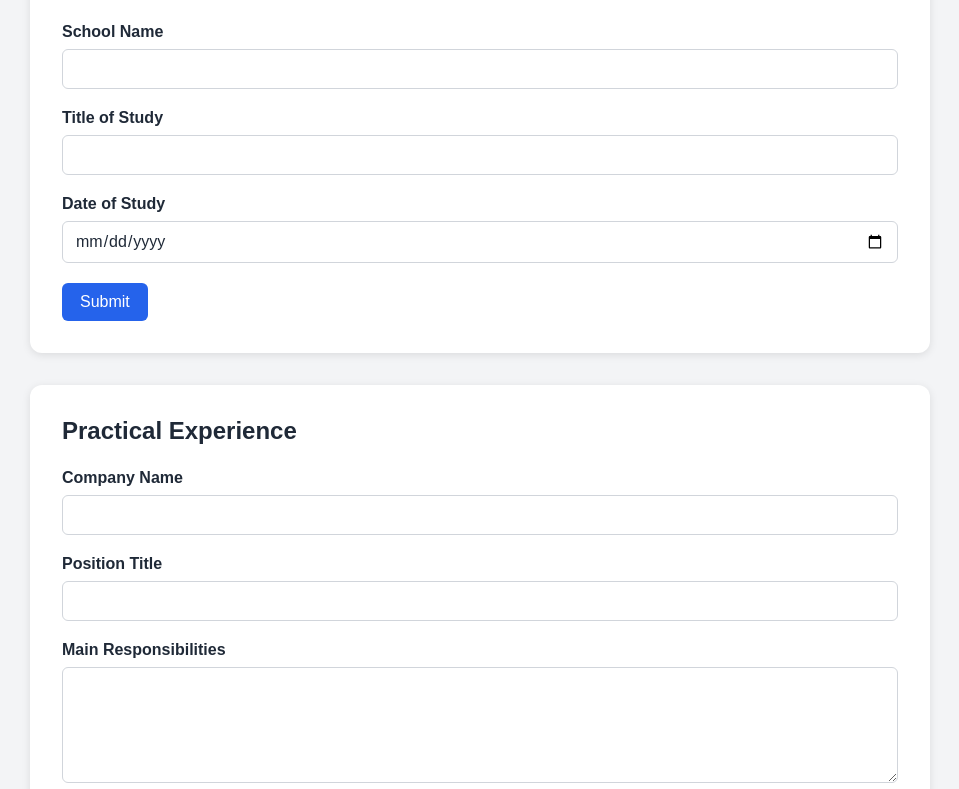
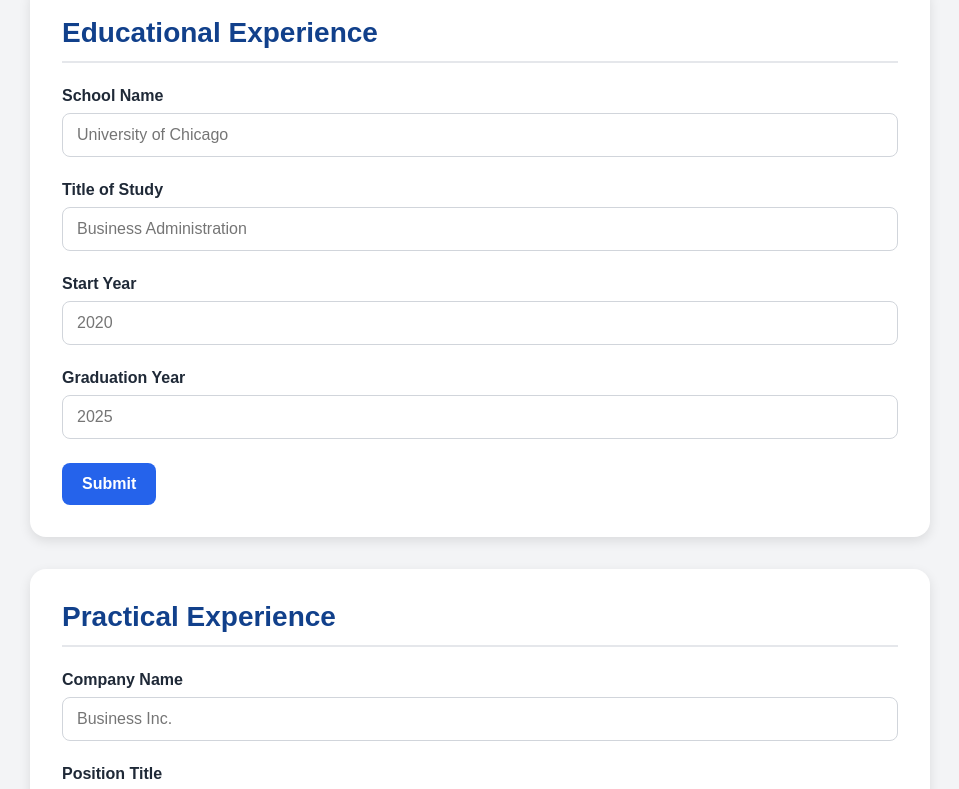
Before and after one commit to Fabz-fp/top_cvApplication, a React (Vite) app: page / in a window 1280 px wide. Shown: the part 684-1473 px from the top of the page, without its empty margins (160-1119 px from the left). Built offline with nearby package versions, Linux system fonts and the light colour scheme.

Commit message:
feat: improve educational section year input fix: improve layout

```diff
--- a/src/components/Education.jsx
+++ b/src/components/Education.jsx
@@ -6,7 +6,8 @@ function Education() {
     const [educationInfo, setEducationInfo] = useState({
         school: '',
         studyTitle: '',
-        studyDate: ''
+        startYear: '',
+        graduationYear: '',
     });
 
     function handleChange(e) {
@@ -39,6 +40,7 @@ function Education() {
                             type='text'
                             id='school'
                             name='school'
+                            placeholder='University of Chicago'
                             value={educationInfo.school}
                             onChange={handleChange}
                         />
@@ -50,18 +52,36 @@ function Education() {
                             type='text'
                             id='studyTitle'
                             name='studyTitle'
+                            placeholder='Business Administration'
                             value={educationInfo.studyTitle}
                             onChange={handleChange}
                         />
                     </div>
 
                     <div>
-                        <label htmlFor='studyDate'>Date of Study</label>
+                        <label htmlFor='startYear'>Start Year</label>
                         <input
-                            type='date'
-                            id='studyDate'
-                            name='studyDate'
-                            value={educationInfo.studyDate}
+                            type='number'
+                            id='startYear'
+                            name='startYear'
+                            placeholder='2020'
+                            min={1950}
+                            max={2026}
+                            value={educationInfo.startYear}
+                            onChange={handleChange}
+                        />
+                    </div>
+
+                    <div>
+                        <label htmlFor='graduationYear'>Graduation Year</label>
+                        <input
+                            type='number'
+                            id='graduationYear'
+                            name='graduationYear'
+                            placeholder='2025'
+                            min={1950}
+                            max={2026}
+                            value={educationInfo.graduationYear}
                             onChange={handleChange}
                         />
                     </div>
@@ -76,22 +96,28 @@ function Education() {
         <section>
             <h2>Educational Experience</h2>
 
-            <p>
-                <strong>School:</strong> {educationInfo.school}
-            </p>
+            <div className='info-group'>
+                <span className='info-label'>School</span>
+                <p>{educationInfo.school}</p>
+            </div>
 
-            <p>
-                <strong>Title of Study:</strong> {educationInfo.studyTitle}
-            </p>
+            <div className='info-group'>
+                <span className='info-label'>Title of Study</span>
+                <p>{educationInfo.studyTitle}</p>
+            </div>
 
-            <p>
-                <strong>Date:</strong> {educationInfo.studyDate}
-            </p>
+            <div className='info-group'>
+                <span className='info-label'>Years Attended</span>
+                <p>
+                    {educationInfo.startYear
+                        ? `${educationInfo.startYear} - ${educationInfo.graduationYear}`
+                        : educationInfo.graduationYear}
+                </p>
+            </div>
 
             <button onClick={handleEdit}>Edit</button>
         </section>
     );
-
 }
 
 export default Education;
--- a/src/components/Experience.jsx
+++ b/src/components/Experience.jsx
@@ -41,6 +41,7 @@ function Experience() {
                             type='text'
                             id='companyName'
                             name='companyName'
+                            placeholder='Business Inc.'
                             value={experienceInfo.companyName}
                             onChange={handleChange}
                         />
@@ -52,6 +53,7 @@ function Experience() {
                             type='positionTitle'
                             id='positionTitle'
                             name='positionTitle'
+                            placeholder='Project manager'
                             value={experienceInfo.positionTitle}
                             onChange={handleChange}
                         />
@@ -62,6 +64,7 @@ function Experience() {
                         <textarea
                             id='responsibilities'
                             name='responsibilities'
+                            placeholder='I was responsible for a team of 5 people...'
                             value={experienceInfo.responsibilities}
                             onChange={handleChange}
                             rows='5'
@@ -100,26 +103,30 @@ function Experience() {
         <section>
             <h2>Practical Experience</h2>
 
-            <p>
-                <strong>Company:</strong> {experienceInfo.companyName}
-            </p>
+            <div className='info-group'>
+                <span className='info-label'>Company</span>
+                <p>{experienceInfo.companyName}</p>
+            </div>
 
-            <p>
-                <strong>Position:</strong> {experienceInfo.positionTitle}
-            </p>
+            <div className='info-group'>
+                <span className='info-label'>Position</span>
+                <p>{experienceInfo.positionTitle}</p>
+            </div>
 
-            <p>
-                <strong>Responsibilities:</strong>
-            </p>
+            <div className='info-group'>
+                <span className='info-label'>Responsibilities</span>
+            </div>
             <p>{experienceInfo.responsibilities}</p>
 
-            <p>
-                <strong>From:</strong> {experienceInfo.dateFrom}
-            </p>
+            <div className='info-group'>
+                <span className='info-label'>From</span>
+                <p>{experienceInfo.dateFrom}</p>
+            </div>
 
-            <p>
-                <strong>Until:</strong> {experienceInfo.dateUntil}
-            </p>
+            <div className='info-group'>
+                <span className='info-label'>Until</span>
+                <p>{experienceInfo.dateUntil}</p>
+            </div>
 
             <button onClick={handleEdit}>Edit</button>
         </section>
--- a/src/components/GeneralInfo.jsx
+++ b/src/components/GeneralInfo.jsx
@@ -39,6 +39,7 @@ function GeneralInfo() {
                             type='text'
                             id='name'
                             name='name'
+                            placeholder='John Doe'
                             value={generalInfo.name}
                             onChange={handleChange}
                         />
@@ -50,6 +51,7 @@ function GeneralInfo() {
                             type='email'
                             id='email'
                             name='email'
+                            placeholder='john.d@email.com'
                             value={generalInfo.email}
                             onChange={handleChange}
                         />
@@ -61,6 +63,7 @@ function GeneralInfo() {
                             type='tel'
                             id='phone'
                             name='phone'
+                            placeholder='555-555-5555'
                             value={generalInfo.phone}
                             onChange={handleChange}
                         />
@@ -76,17 +79,20 @@ function GeneralInfo() {
         <section>
             <h2>General Information</h2>
 
-            <p>
-                <strong>Name:</strong> {generalInfo.name}
-            </p>
+            <div className='info-group'>
+                <span className='info-label'>Name</span>
+                <p>{generalInfo.name}</p>
+            </div>
 
-            <p>
-                <strong>Email:</strong> {generalInfo.email}
-            </p>
+            <div className='info-group'>
+                <span className='info-label'>Email</span>
+                <p>{generalInfo.email}</p>
+            </div>
 
-            <p>
-                <strong>Phone:</strong> {generalInfo.phone}
-            </p>
+            <div className='info-group'>
+                <span className='info-label'>Phone</span>
+                <p>{generalInfo.phone}</p>
+            </div>
 
             <button onClick={handleEdit}>Edit</button>
         </section>
--- a/src/styles/App.css
+++ b/src/styles/App.css
@@ -21,6 +21,7 @@ h1 {
     text-align: center;
     margin-bottom: 20px;
     font-size: 3rem;
+    color: #11408b;
 }
 section {
     width: 100%;
@@ -28,72 +29,84 @@ section {
 
     background-color: white;
     padding: 32px;
-    border-radius: 12px;
+    border-radius: 16px;
 
-    box-shadow: 0 2px 8px rgba(0,0,0,0.1);
+    box-shadow: 0 4px 12px rgba(0,0,0,0.1);
+}
+section:hover {
+    transform: translateY(-2px);
+    transition: transform 0.2s;
 }
 h2 {
     margin-top: 0;
     margin-bottom: 24px;
+    font-size: 1.75rem;
+    border-bottom: 2px solid #e5e7eb;
+    padding-bottom: 12px;
+    color: #11408b;
 }
 form {
     display: flex;
     flex-direction: column;
-    gap: 20px;
+    gap: 24px;
 }
 form div {
     display: flex;
     flex-direction: column;
+    gap: 8px;
 }
 label {
-    margin-bottom: 8px;
     font-weight: 600;
 }
-input {
-    padding: 10px 12px;
+input,
+textarea,
+button {
+    font: inherit;
+}
+input,
+textarea {
+    width: 100%;
+    padding: 12px 14px;
     border: 1px solid #d1d5db;
-    border-radius: 6px;
-    font-size: 1rem;
+    border-radius: 8px;
     background-color: white;
+    transition: border-color 0.2s;
 }
-input:focus {
+input:focus,
+textarea:focus {
     outline: none;
     border-color: #2563eb;
 }
-input[type='date'] {
-    color: #1f2937;
+textarea {
+    resize: vertical;
+    min-height: 120px;
 }
 button {
-    width: fit-content;
-    padding: 10px 18px;
+    align-self: flex-start;
+    padding: 12px 20px;
     border: none;
-    border-radius: 6px;
+    border-radius: 8px;
     background-color: #2563eb;
     color: white;
-    font-size: 1rem;
+    font-weight: 600;
     cursor: pointer;
+    transition: background-color 0.2s;
 }
 button:hover {
     background-color: #1d4ed8;
 }
-input,
-button {
-    font: inherit;
+p {
+    margin: 12px 0;
+    line-height: 1.6;
 }
-p {
-    margin-bottom: 16px;
+
+.info-group {
+    margin-bottom: 20px;
+}
+.info-label {
+    display: block;
+    margin-bottom: 6px;
+    font-weight: 700;
+    color: #0e326b;
     font-size: 1.2rem;
 }
-
-textarea {
-    width: 100%;
-    padding: 12px 14px;
-
-    border: 1px solid #d1d5db;
-    border-radius: 6px;
-
-    font-size: 1rem;
-    font-family: inherit;
-
-    resize: vertical;
-}
```
